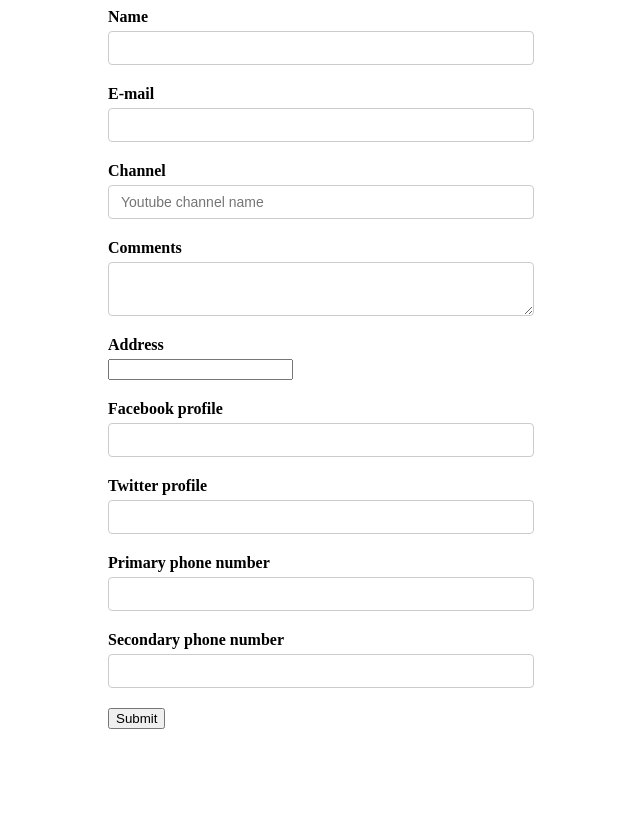
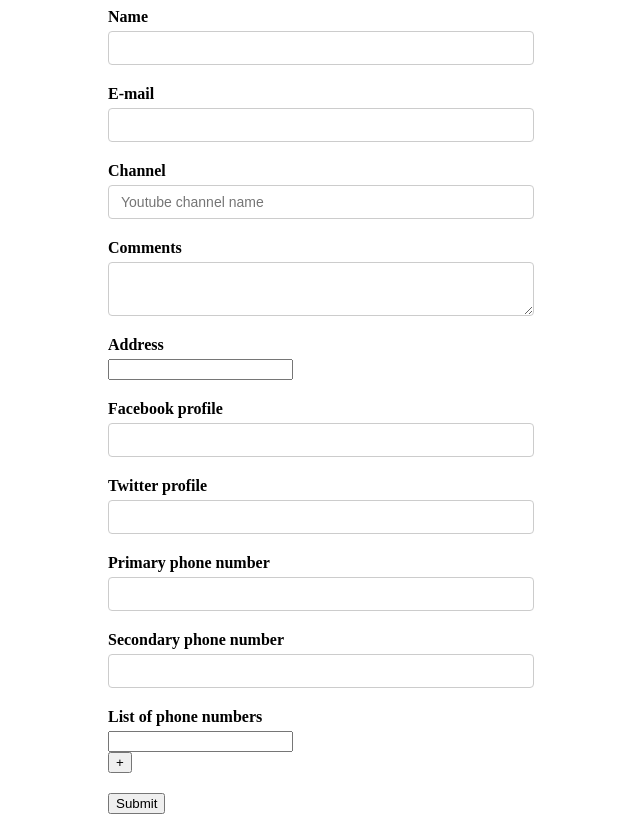
Before and after one commit to sinansubasi95/react-form-playground, a React (Create React App) app: page / in a window 1280 px wide. Shown: the whole page, without its empty margins (319-959 px from the left). Before the commit the page ends 800 px from the top, so only its background shows below. Built offline with nearby package versions, Linux system fonts and the light colour scheme.

Commit message:
fieldarray component

```diff
--- a/src/components/TextError.jsx
+++ b/src/components/TextError.jsx
@@ -1,11 +1,7 @@
 import React from 'react';
 
 const TextError = (props) => {
-    return (
-        <div className="error">
-            {props.children}
-        </div>
-    )
+    return <div className='error'>{props.children}</div>
 }
 
 export default TextError;
--- a/src/components/YoutubeForm.jsx
+++ b/src/components/YoutubeForm.jsx
@@ -1,5 +1,5 @@
 import React from 'react';
-import { Formik, Form, Field, ErrorMessage } from 'formik';
+import { Formik, Form, Field, ErrorMessage, FieldArray } from 'formik';
 import *  as Yup from 'yup';
 import TextError from './TextError';
 
@@ -13,7 +13,8 @@
         facebook: '',
         twitter: ''
     },
-    phoneNumbers: ['', '']
+    phoneNumbers: ['', ''],
+    phNumbers: ['']
 }
 
 const onSubmit = values => {
@@ -113,6 +114,31 @@
                     <Field type='text' id='secondaryPh' name='phoneNumbers[1]' />
                 </div>
 
+                <div className='form-control'>
+                    <label>List of phone numbers</label>
+                    <FieldArray name='phNumbers'>
+                        {fieldArrayProps => {
+                            const { push, remove, form } = fieldArrayProps;
+                            const { values } = form;
+                            const { phNumbers } = values;
+
+                            return (
+                                <div>
+                                    {phNumbers.map((phNumber, index) => (
+                                        <div key={index}>
+                                            <Field name={`phNumbers[${index}]`} />
+                                            {index > 0 && (
+                                                <button type='button' onClick={() => remove(index)}> - </button>
+                                            )}
+                                        </div>
+                                    ))}
+                                    <button type='button' onClick={() => push('')}> + </button>
+                                </div>
+                            )
+                        }}
+                    </FieldArray>
+                </div>
+
                 <button type="submit">Submit</button>
             </Form>
         </Formik>
```
